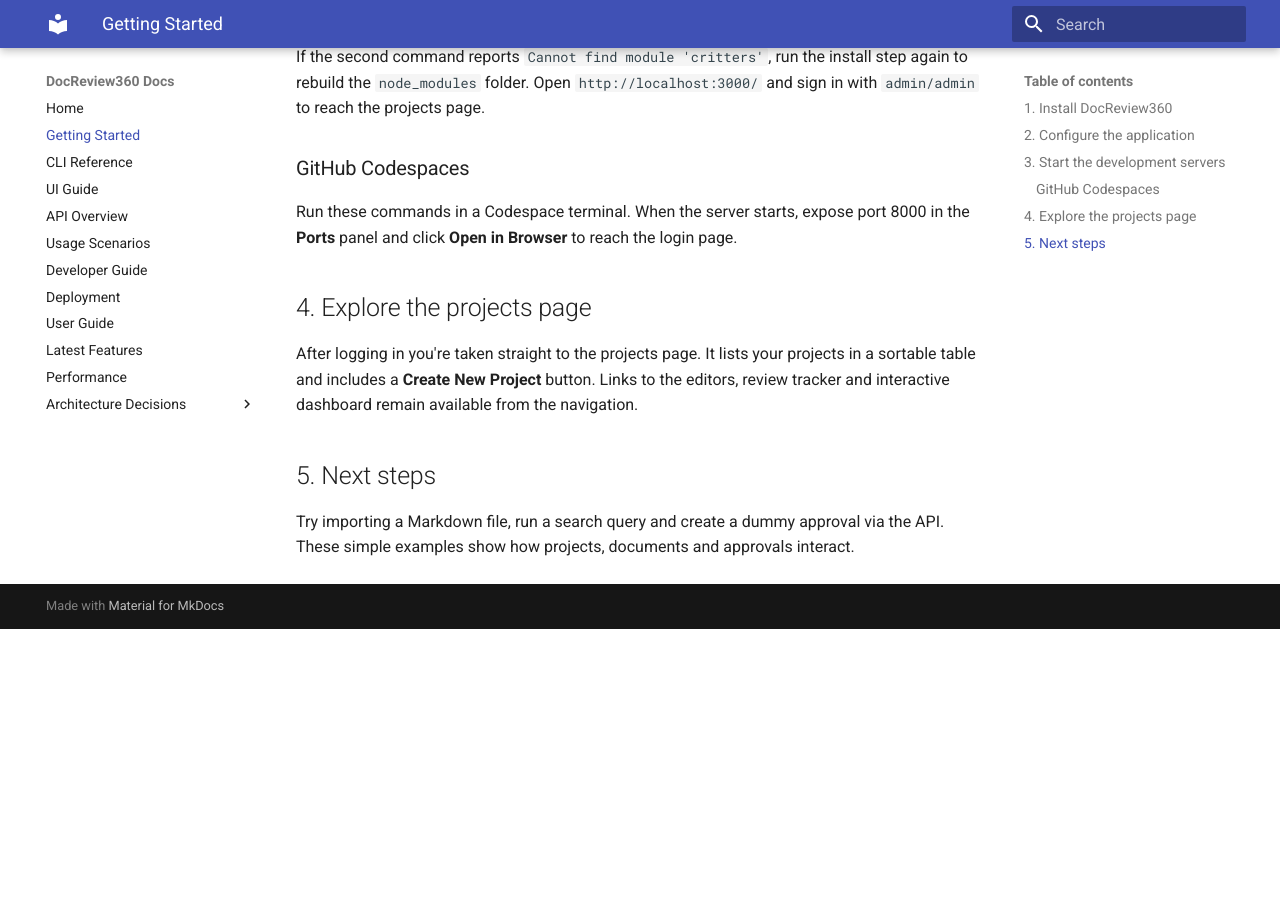
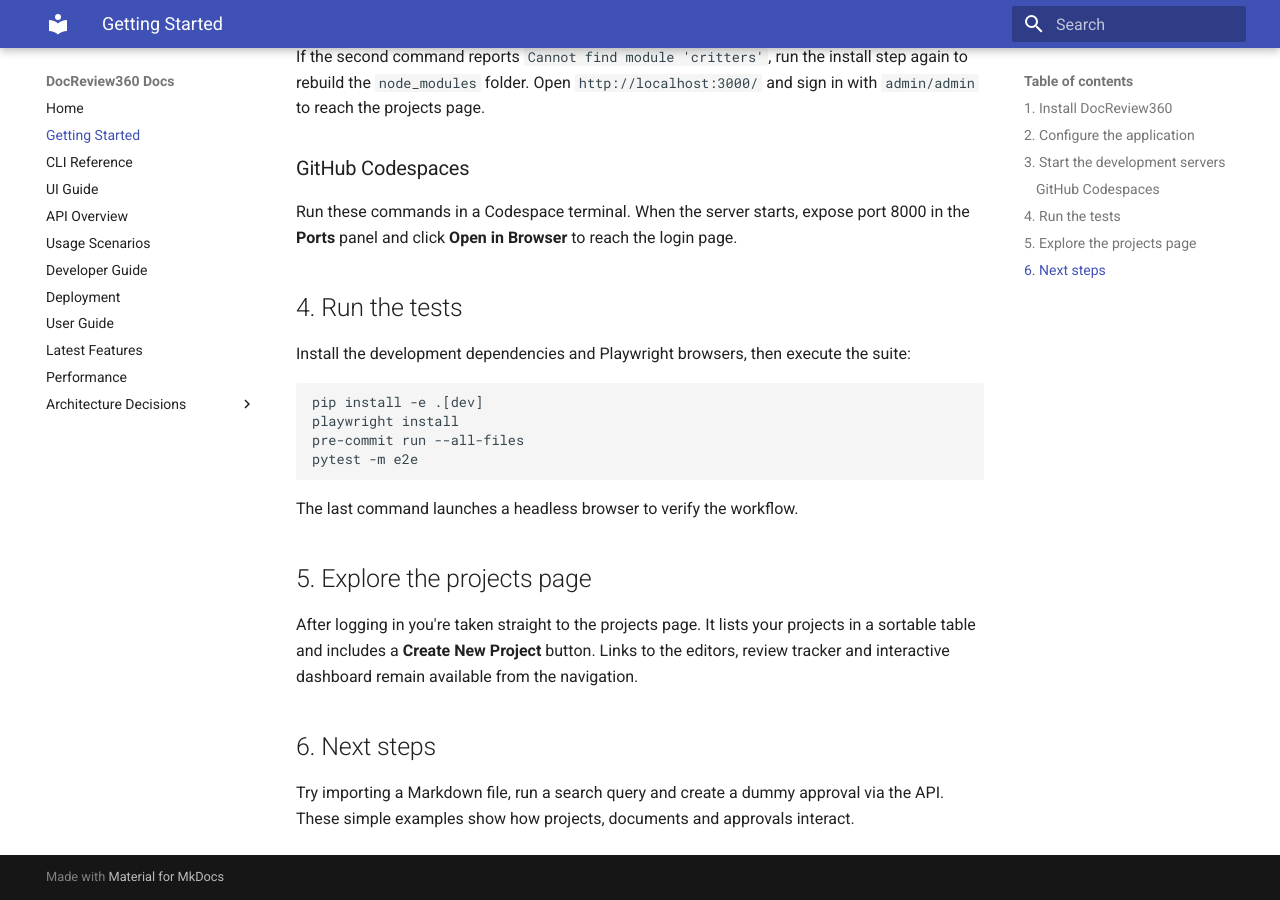
Before and after one commit to eputnam77/DocReview360, an MkDocs documentation site: the page built from docs/getting_started.md, in a window 1280 px wide and 900 px high, scrolled down 949 px. Built offline with MkDocs 1.6.1 and Material for MkDocs 9.7.7, drawn with Linux system fonts in a browser that asks for light colours; before the commit the page ends 1578 px from its top, so only the background shows below that.

````diff
--- a/docs/getting_started.md
+++ b/docs/getting_started.md
@@ -38,10 +38,22 @@ Run these commands in a Codespace terminal. When the server starts, expose port
 8000 in the **Ports** panel and click **Open in Browser** to reach the login
 page.
 
-## 4. Explore the projects page
+## 4. Run the tests
+
+Install the development dependencies and Playwright browsers, then execute the suite:
+
+```bash
+pip install -e .[dev]
+playwright install
+pre-commit run --all-files
+pytest -m e2e
+```
+The last command launches a headless browser to verify the workflow.
+
+## 5. Explore the projects page
 
 After logging in you're taken straight to the projects page. It lists your projects in a sortable table and includes a **Create New Project** button. Links to the editors, review tracker and interactive dashboard remain available from the navigation.
 
-## 5. Next steps
+## 6. Next steps
 
 Try importing a Markdown file, run a search query and create a dummy approval via the API. These simple examples show how projects, documents and approvals interact.
````
Also changed, not shown: .dev/PRD.md (+11 -0 lines), .dev/TASKS.md (+2 -0 lines), README.md (+18 -0 lines), docs/developer.md (+12 -0 lines), docs/index.md (+1 -1 lines).
